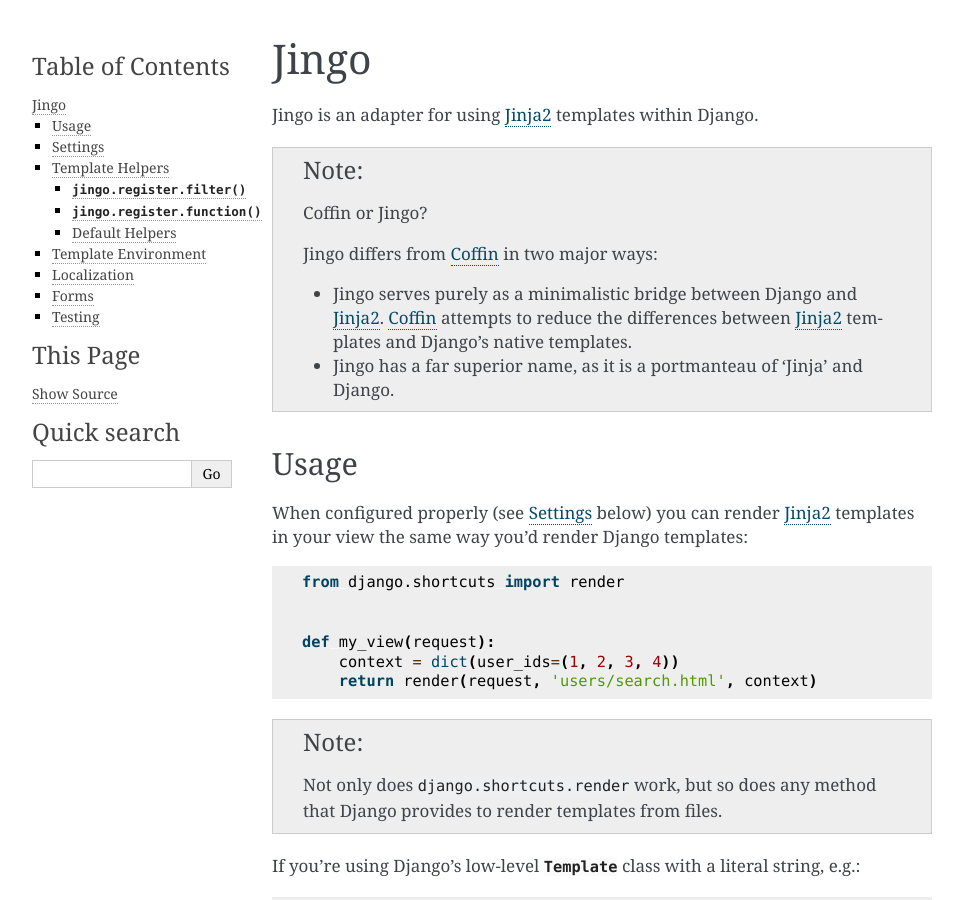
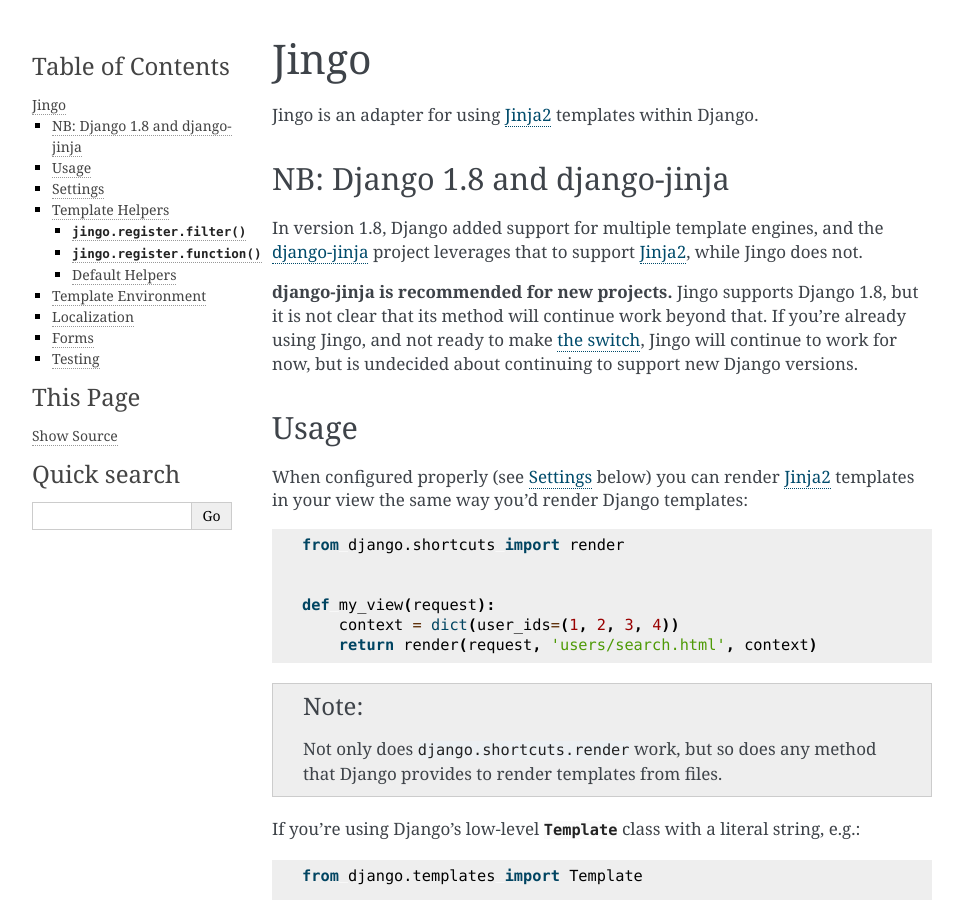
Before and after one commit to jbalogh/jingo, a Sphinx documentation site: the page built from docs/index.rst, in a window 1280 px wide and 900 px high. Shown: the whole window, without its empty margins (148-1111 px from the left). Built offline with Sphinx 7.4.7, drawn with Linux system fonts in a browser that asks for light colours.

Commit message:
Update README note about django-jinja

```diff
--- a/docs/index.rst
+++ b/docs/index.rst
@@ -7,19 +7,23 @@
 
 Jingo is an adapter for using Jinja2_ templates within Django.
 
-.. note:: Coffin or Jingo?
 
-    Jingo differs from Coffin_ in two major ways:
+NB: Django 1.8 and django-jinja
+-------------------------------
 
-    * Jingo serves purely as a minimalistic bridge between Django and Jinja2_.
-      Coffin_ attempts to reduce the differences between Jinja2_ templates
-      and Django's native templates.
+In version 1.8, Django added support for multiple template engines, and
+the django-jinja_ project leverages that to support Jinja2_, while Jingo
+does not.
 
-    * Jingo has a far superior name, as it is a portmanteau of 'Jinja' and
-      Django.
+**django-jinja is recommended for new projects.** Jingo supports Django
+1.8, but it is not clear that its method will continue work beyond that.
+If you're already using Jingo, and not ready to make `the switch`_,
+Jingo will continue to work for now, but is undecided about continuing
+to support new Django versions.
 
-    .. _Coffin: https://github.com/coffin/coffin/
-    .. _Jinja2: http://jinja.pocoo.org/2/
+.. _django-jinja: https://github.com/niwinz/django-jinja
+.. _the switch: http://bluesock.org/~willkg/blog/mozilla/input_django_1_8_upgrade.html#switching-from-jingo-to-django-jinja
+.. _Jinja2: http://jinja.pocoo.org/2/
 
 
 .. _usage:
```
Also changed, not shown: README.rst (+13 -9 lines).
